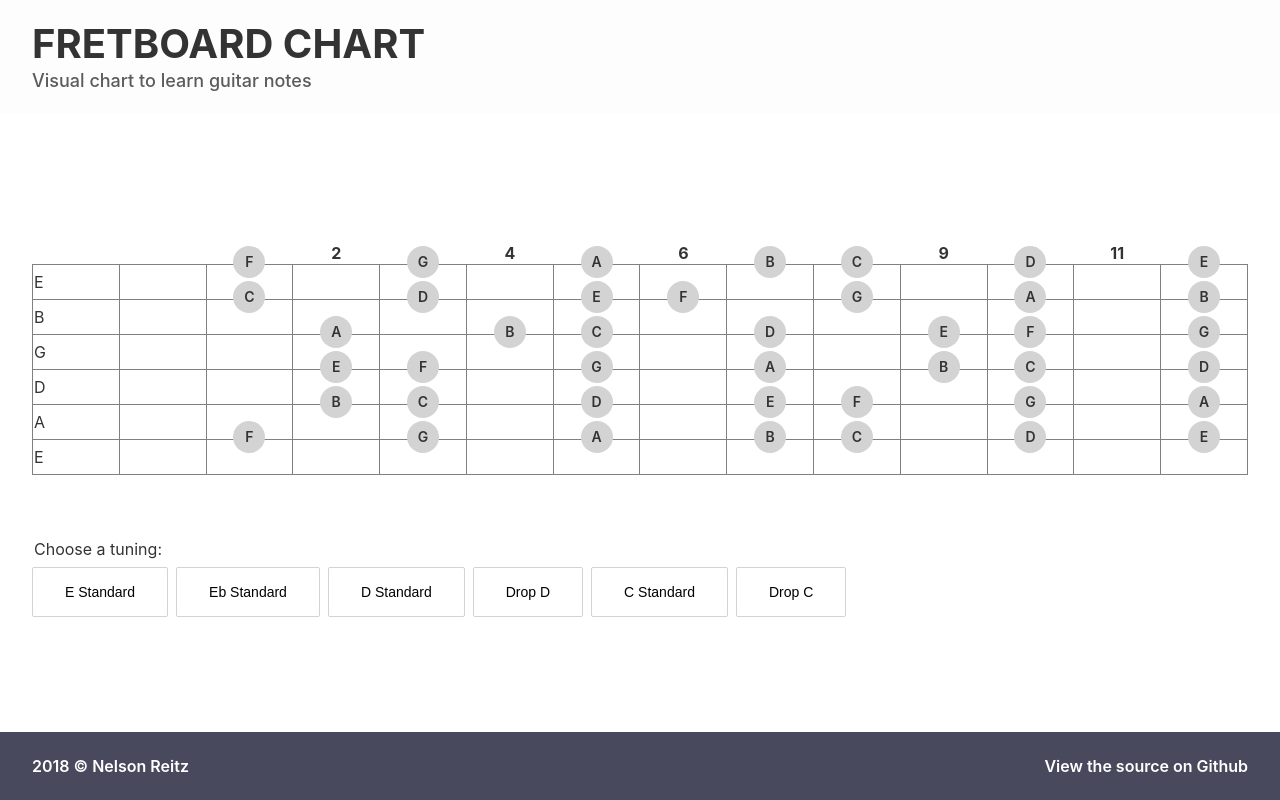
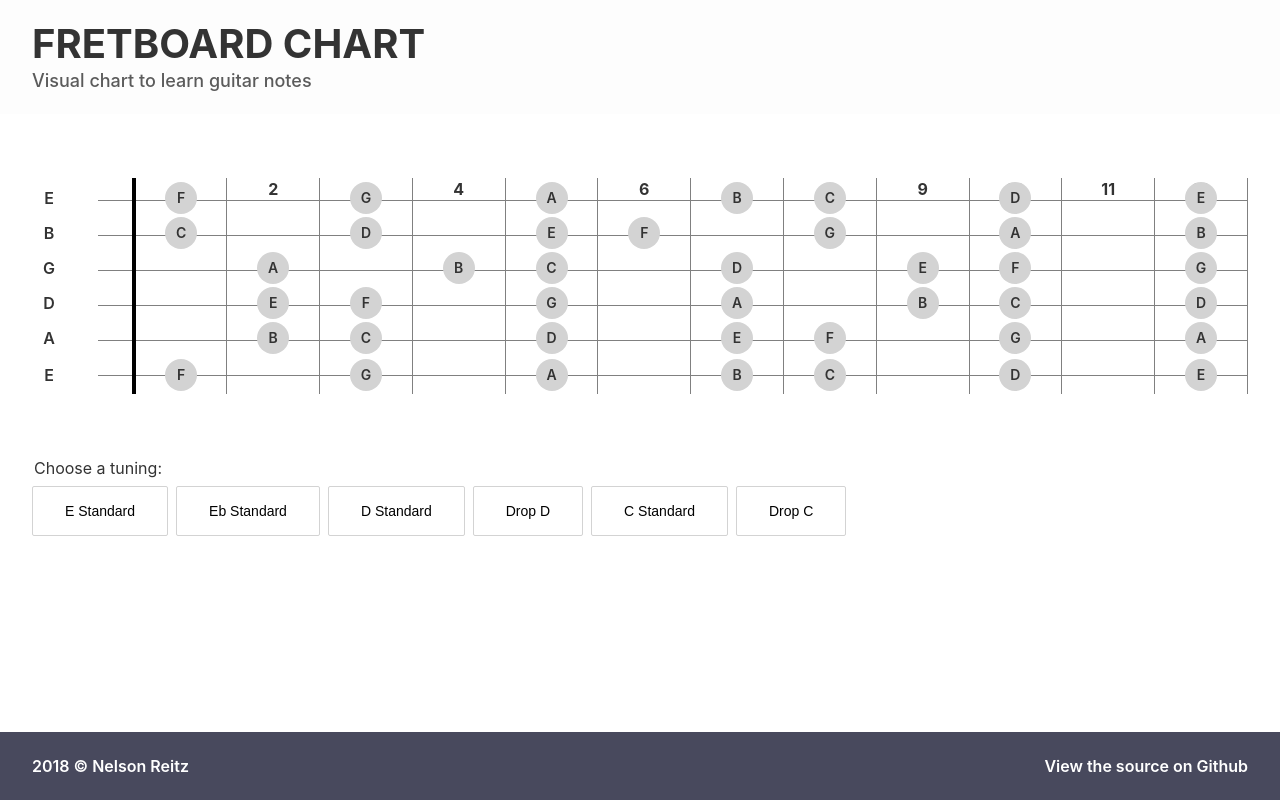
Before and after one commit to nelsonreitz/fretboard-notes, a React (Create React App) app: page / in a window 1280 px wide. Built offline with nearby package versions, Linux system fonts and the light colour scheme.

Commit message:
Add Fretboard table base style

```diff
--- a/src/Fretboard.css
+++ b/src/Fretboard.css
@@ -1,5 +1,5 @@
 .Fretboard {
-  padding-top: 8rem;
+  padding-top: 4rem;
   padding-bottom: 4rem;
 }
 
@@ -7,6 +7,10 @@
   width: 100%;
   border-collapse: collapse;
   table-layout: fixed;
+}
+
+.Fretboard .Fretnumbers th:not(.Open) {
+  border-right: 1px solid grey;
 }
 
 .Fretboard td {
@@ -19,22 +23,46 @@
   text-align: center;
 }
 
-.Fretboard .FretNote {
+.Fretboard .Note {
   display: flex;
   justify-content: center;
   align-items: center;
   width: 2rem;
   height: 2rem;
   margin-top: -2.25rem;
+  font-weight: 600;
+  line-height: 1;
+}
+
+.Fretboard .Fret .Note {
   margin-right: auto;
   margin-left: auto;
   font-size: .875rem;
-  font-weight: 600;
-  line-height: 1;
   background-color: lightgrey;
   border-radius: 50%;
 }
 
-.Fretboard .HalfstepNote {
+.Fretboard .Fret .HalfstepNote {
   display: none;
 }
+
+.Fretboard .Open {
+  width: 4rem;
+  border: 0;
+}
+
+.Fretboard .Fretnumbers th.Spacer,
+.Fretboard td.Spacer {
+  width: 2rem;
+  border-right: .25rem solid black;
+  border-left: 0;
+}
+
+.Fretboard tr:last-of-type td {
+  height: 1rem;
+  border-bottom: 0;
+}
+
+.Fretboard tr:last-of-type .Note {
+  margin-top: -1.25rem;
+}
--- a/src/Fretboard.js
+++ b/src/Fretboard.js
@@ -7,7 +7,8 @@ const FRETS_COUNT = 12;
 function FretboardHeader(props) {
   const fretsCount = props.fretsCount;
   const columns = [
-    <th className="Spacer" colSpan="2" key="spacer"></th>,
+    <th className="Open" key="open"></th>,
+    <th className="Spacer" key="spacer"></th>
   ];
 
   // Create fret numbers
@@ -32,7 +33,7 @@ function FretboardHeader(props) {
 
 function Note(props) {
   // Add special class for half-step notes
-  const className = "FretNote" + (props.note.length > 1 ? " HalfstepNote" : "");
+  const className = "Note Note-" + props.note + (props.note.length > 1 ? " HalfstepNote" : "");
 
   return (
     <div className={className}>
@@ -57,7 +58,9 @@ function FretboardBody(props) {
     const className = "String-" + i;
     const openNote = tuning.notes[i];
     const columns = [
-      <td className="Open" key="open">{openNote}</td>,
+      <td className="Open" key="open">
+        <Note note={openNote} />
+      </td>,
       <td className="Spacer" key="spacer"></td>
     ];
 
```
